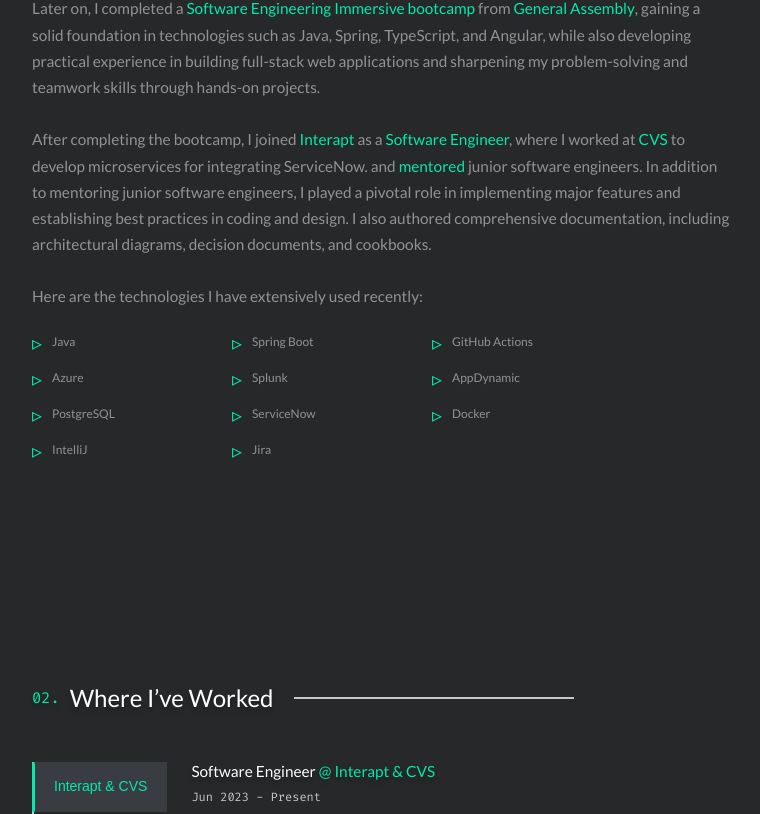
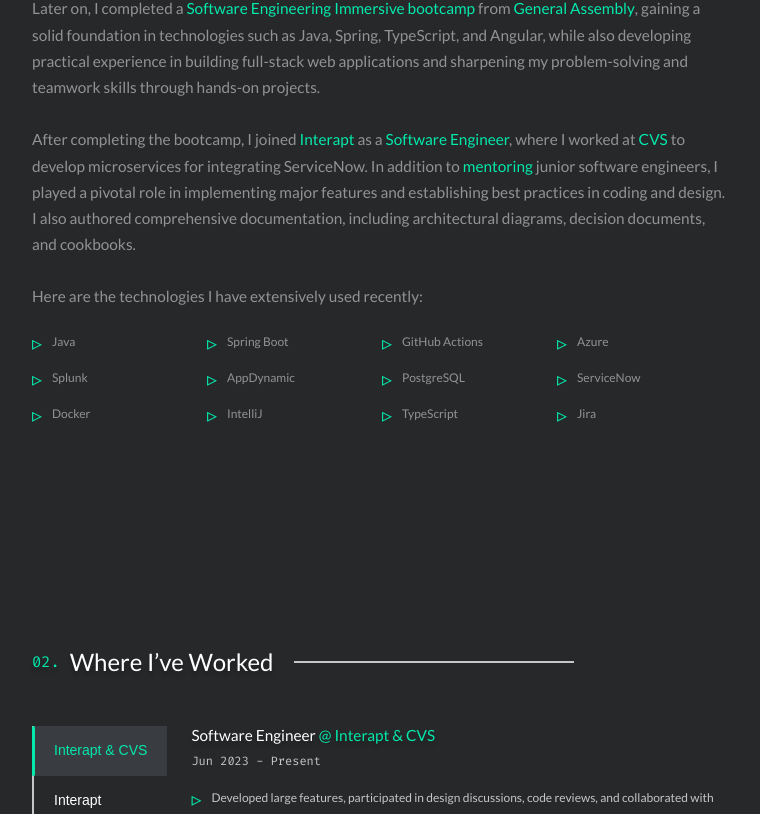
Before and after one commit to pophero110/2023-jeff-portfolio, a Next.js app: page / in a window 1280 px wide. Shown: the part 1255-2069 px from the top of the page, without its empty margins (258-1018 px from the left). Built offline with nearby package versions, Linux system fonts and the light colour scheme.

Commit message:
update about me and add media

```diff
--- a/src/components/footer/footer.tsx
+++ b/src/components/footer/footer.tsx
@@ -12,7 +12,7 @@
         target="_blank"
         className="text-hover-highlight text-hover-underline"
       >
-        <div>Designed &amp; Built by Jeff Ou</div>
+        <div>Built by Jeff Ou</div>
       </a>
     </footer>
   );
--- a/src/components/sections/aboutMeSection/aboutMeContent/aboutMeContent.module.scss
+++ b/src/components/sections/aboutMeSection/aboutMeContent/aboutMeContent.module.scss
@@ -7,12 +7,20 @@
 
   &__skillsList {
     display: grid;
-    grid-template-columns: repeat(3, minmax(140px, 200px));
+    grid-template-columns: repeat(4, minmax(140px, 200px));
     list-style: none;
     margin-top: 2rem;
     font-size: $h4-font-size;
     &__item {
       @include listStyle;
     }
+
+    @media (max-width: $tablet) {
+      grid-template-columns: repeat(3, minmax(140px, 200px));
+    }
+
+    @media (max-width: $phone) {
+      grid-template-columns: repeat(2, minmax(140px, 200px));
+    }
   }
 }
--- a/src/components/sections/aboutMeSection/aboutMeContent/aboutMeContent.tsx
+++ b/src/components/sections/aboutMeSection/aboutMeContent/aboutMeContent.tsx
@@ -74,13 +74,12 @@
         >
           CVS
         </a>{" "}
-        to develop microservices for integrating ServiceNow. and{" "}
-        <span className="text-highlight">mentored</span> junior software
-        engineers. In addition to mentoring junior software engineers, I played
-        a pivotal role in implementing major features and establishing best
-        practices in coding and design. I also authored comprehensive
-        documentation, including architectural diagrams, decision documents, and
-        cookbooks.
+        to develop microservices for integrating ServiceNow. In addition to{" "}
+        <span className="text-highlight">mentoring</span> junior software
+        engineers, I played a pivotal role in implementing major features and
+        establishing best practices in coding and design. I also authored
+        comprehensive documentation, including architectural diagrams, decision
+        documents, and cookbooks.
       </p>
       <br />
       <p>Here are the technologies I have extensively used recently:</p>
@@ -96,6 +95,7 @@
           "ServiceNow",
           "Docker",
           "IntelliJ",
+          "TypeScript",
           "Jira",
         ].map((skill, index) => (
           <li key={index} className={styles.aboutMeContent__skillsList__item}>
```
